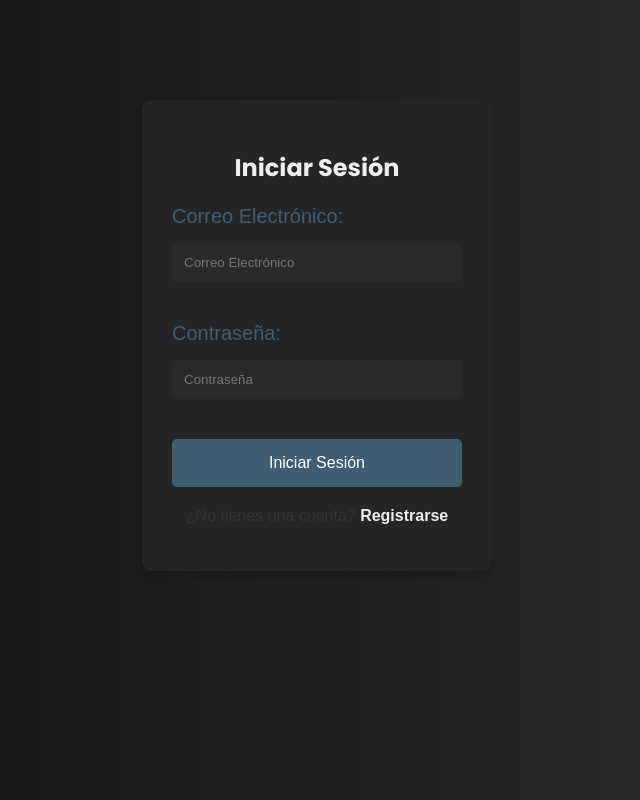
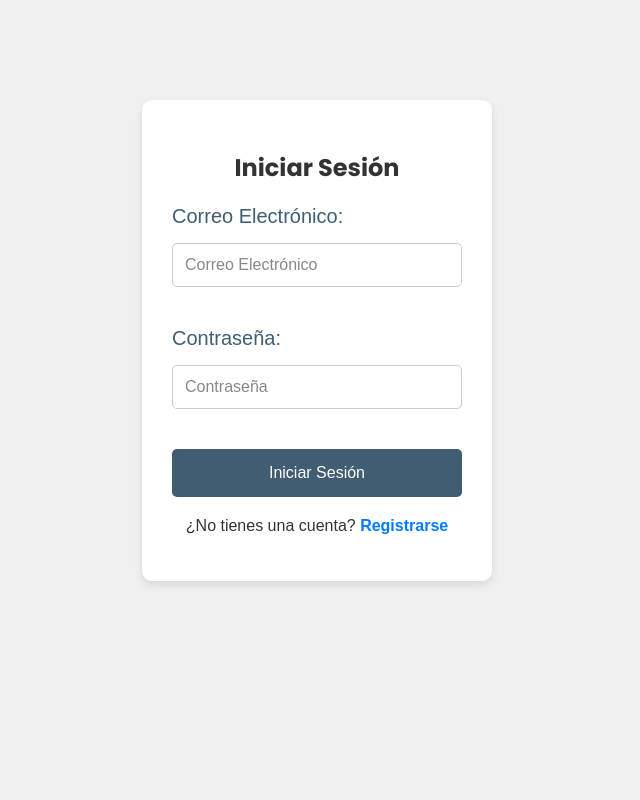
Before and after one commit to joaquinmartirena/CineFront, a React (Vite) app: page /login in a window 1280 px wide. Shown: the whole page, without its empty margins (323-963 px from the left). Built offline with nearby package versions, Linux system fonts and the light colour scheme.

Commit message:
commit clase

```diff
--- a/src/Components/Navbar.jsx
+++ b/src/Components/Navbar.jsx
@@ -1,9 +1,44 @@
 // Navbar.js
-import React from 'react';
-import { Link } from 'react-router-dom';
+import React, { useState, useEffect } from 'react';
+import { Link, useNavigate } from 'react-router-dom';
 import "../Styles/navbar.css";
 
 function Navbar() {
+    const [isLoggedIn, setIsLoggedIn] = useState(false);
+    const navigate = useNavigate();
+
+    useEffect(() => {
+        // Function to check login status
+        const checkLoginStatus = () => {
+            const userId = sessionStorage.getItem('userId');
+            setIsLoggedIn(!!userId);
+        };
+
+        // Check login status on component mount
+        checkLoginStatus();
+
+        // Listen for custom login status change events
+        window.addEventListener('loginStatusChanged', checkLoginStatus);
+
+        // Clean up event listener on unmount
+        return () => {
+            window.removeEventListener('loginStatusChanged', checkLoginStatus);
+        };
+    }, []);
+
+    const handleLogout = () => {
+        // Remove userId from sessionStorage
+        sessionStorage.removeItem('userId');
+        setIsLoggedIn(false);
+
+        // Dispatch custom event to inform other components
+        const loginEvent = new Event('loginStatusChanged');
+        window.dispatchEvent(loginEvent);
+
+        // Redirect to home page or login page
+        navigate('/');
+    };
+
     return (
         <nav className="navbar">
             <div className="navbar-brand">WTF</div>
@@ -18,7 +53,13 @@ function Navbar() {
                     <Link to="/Profile">Profile</Link>
                 </li>
                 <li>
-                    <Link to="/login">Login</Link>
+                    {isLoggedIn ? (
+                        <button className="logout-button" onClick={handleLogout}>
+                            Logout
+                        </button>
+                    ) : (
+                        <Link to="/login">Login</Link>
+                    )}
                 </li>
             </ul>
         </nav>
--- a/src/Pages/Profile.jsx
+++ b/src/Pages/Profile.jsx
@@ -3,11 +3,12 @@ import React, { useState, useEffect } from 'react';
 import '../Styles/profile.css';
 
 function Profile() {
-    // State variables
+  // State variables
     const [user, setUser] = useState(null);
     const [reservations, setReservations] = useState([]);
     const [loading, setLoading] = useState(true);
     const [error, setError] = useState(null);
+    const [cancellingReservationId, setCancellingReservationId] = useState(null);
 
     // Fetch user information and reservations when the component mounts
     useEffect(() => {
@@ -43,13 +44,18 @@ function Profile() {
 
         // Fetch user reservations
         const reservationsResponse = await fetch(
-            `http://localhost:8080/api/reservations/user?userId=${encodeURIComponent(userId)}`
+            `http://localhost:8080/api/users/reservations?userId=${encodeURIComponent(userId)}`
         );
-        if (!reservationsResponse.ok) {
+
+        if (reservationsResponse.ok) {
+            const reservationsData = await reservationsResponse.json();
+            setReservations(reservationsData);
+        } else if (reservationsResponse.status === 404) {
+            // No reservations found for the user
+            setReservations([]); // Set reservations to an empty array
+        } else {
             throw new Error('Error al obtener las reservas');
         }
-        const reservationsData = await reservationsResponse.json();
-        setReservations(reservationsData);
 
         setLoading(false);
         } catch (err) {
@@ -66,6 +72,7 @@ function Profile() {
     const handleCancelReservation = async (reservationId) => {
     if (window.confirm('¿Estás seguro de que deseas cancelar esta reserva?')) {
         try {
+        setCancellingReservationId(reservationId); // Set the cancelling reservation ID
         const response = await fetch(
             `http://localhost:8080/api/reservations?reservationId=${reservationId}`,
             {
@@ -84,6 +91,8 @@ function Profile() {
         } catch (err) {
         console.error(err);
         alert('Hubo un error al cancelar la reserva.');
+        } finally {
+        setCancellingReservationId(null); // Reset the cancelling reservation ID
         }
     }
     };
@@ -166,8 +175,13 @@ function Profile() {
                     </td>
                     <td>${reservation.total}</td>
                     <td>
-                        <button onClick={() => handleCancelReservation(reservation.reservationId)}>
-                        Cancelar
+                        <button
+                        onClick={() => handleCancelReservation(reservation.reservationId)}
+                        disabled={cancellingReservationId === reservation.reservationId}
+                        >
+                        {cancellingReservationId === reservation.reservationId
+                            ? 'Cancelando...'
+                            : 'Cancelar'}
                         </button>
                     </td>
                     </tr>
--- a/src/Styles/login.css
+++ b/src/Styles/login.css
@@ -4,59 +4,62 @@ body {
     margin: 0;
     padding: 0;
     font-family: 'Roboto', sans-serif;
-    background: linear-gradient(to right,#101010, #303030 );
+    background-color: #f0f0f0; /* Light background */
 }
 
 .login-container {
     width: 350px;
     margin: 100px auto;
     padding: 30px;
-    background: hsl(240, 4%, 15%);
-    box-shadow: 0 4px 8px rgba(0, 0, 0, 0.2);
+    background-color: #ffffff; /* White background */
+    box-shadow: 0 4px 8px rgba(0, 0, 0, 0.1);
     border-radius: 10px;
     text-align: center;
-    color: #fff;
+    color: #333333; /* Dark gray text */
 }
 
 .login-container h2 {
     font-family: 'Poppins', sans-serif;
     font-weight: 700;
     margin-bottom: 20px;
-    color: #eee;
+    color: #333333; /* Dark gray text */
 }
 
 .form-group {
-    margin-bottom: 20px;
+    margin-bottom: 15px;
     text-align: left;
 }
 
 .form-group label {
     display: block;
     margin-bottom: 5px;
-    color: #b3b3b3;
+    color: #333333; /* Dark gray text */
+    font-size: 16px;
 }
 
 input[type='text'],
 input[type='password'],
-input[type='email'] {
+input[type='email'],
+input[type='date'] {
     width: 100%;
     padding: 12px;
     margin: 5px 0 10px 0;
-    border: none;
+    border: 1px solid #cccccc;
     border-radius: 5px;
     box-sizing: border-box;
-    background-color: #2a2a2a;
-    color: #fff;
+    background-color: #ffffff; /* White background */
+    color: #333333; /* Dark gray text */
+    font-size: 16px;
 }
 
 input::placeholder {
-    color: #757575;
+    color: #888888; /* Medium gray placeholder text */
 }
 
 button {
     width: 100%;
-    background-color: rgb(64, 93, 114);
-    color: white;
+    background-color: rgb(64, 93, 114); /* Blue button */
+    color: #ffffff; /* White text */
     padding: 15px;
     border: none;
     border-radius: 5px;
@@ -65,11 +68,11 @@ button {
 }
 
 button:hover {
-    background-color: rgb(23, 68, 100);
+    background-color: #0056b3; /* Darker blue on hover */
 }
 
 .toggle-link {
-    color: #eee;
+    color: #007bff; /* Blue link */
     cursor: pointer;
     font-weight: bold;
 }
@@ -81,33 +84,11 @@ button:hover {
 p {
     margin-top: 20px;
     font-size: 14px;
-    color: #b3b3b3;
-}
-
-.form-group {
-    margin-bottom: 15px;
-    text-align: left;
-}
-
-.form-group label {
-    display: block;
-    margin-bottom: 5px;
-    color: #b3b3b3;
-}
-
-.form-group input {
-    width: 100%;
-    padding: 12px;
-    margin: 5px 0 10px 0;
-    border: none;
-    border-radius: 5px;
-    box-sizing: border-box;
-    background-color: #2a2a2a;
-    color: #fff;
+    color: #333333; /* Dark gray text */
 }
 
 .error {
-    color: red;
+    color: #ff0000; /* Red error text */
     font-size: 14px;
     margin-top: 5px;
 }
--- a/src/Styles/navbar.css
+++ b/src/Styles/navbar.css
@@ -1,5 +1,6 @@
+/* Navbar.css */
 
-/* Navbar.css */
+/* General Styles */
 * {
     box-sizing: border-box;
 }
@@ -11,6 +12,7 @@ body, html {
     overflow-x: hidden; /* Evita scroll horizontal */
 }
 
+/* Navbar Styles */
 .navbar {
     width: 100vw; /* Asegura que ocupe todo el ancho */
     background-color: rgb(64, 93, 114); /* Color Primario */
@@ -30,12 +32,11 @@ body, html {
     font-weight: bold;
 }
 
+/* Navbar Links */
 .navbar-links {
     list-style: none;
     display: flex;
-    margin: 0;
-    margin-right: 50px;
-    margin-left: 50px;
+    margin: 0 50px;
     padding: 0;
 }
 
@@ -43,13 +44,25 @@ body, html {
     margin-left: 30px;
 }
 
-.navbar-links a {
+.navbar-links li a,
+.navbar-links li .logout-button {
     text-decoration: none;
     color: rgb(247, 231, 220); /* Color de Fondo */
     font-size: 18px;
     transition: color 0.3s;
 }
 
-.navbar-links a:hover {
+/* Adjustments for Logout Button */
+.navbar-links li .logout-button {
+    background: none;
+    border: none;
+    cursor: pointer;
+    padding: 0;
+}
+
+/* Hover Styles */
+.navbar-links li a:hover,
+.navbar-links li .logout-button:hover {
     color: rgb(117, 134, 148); /* Color Secundario */
+    text-decoration: underline;
 }
```
